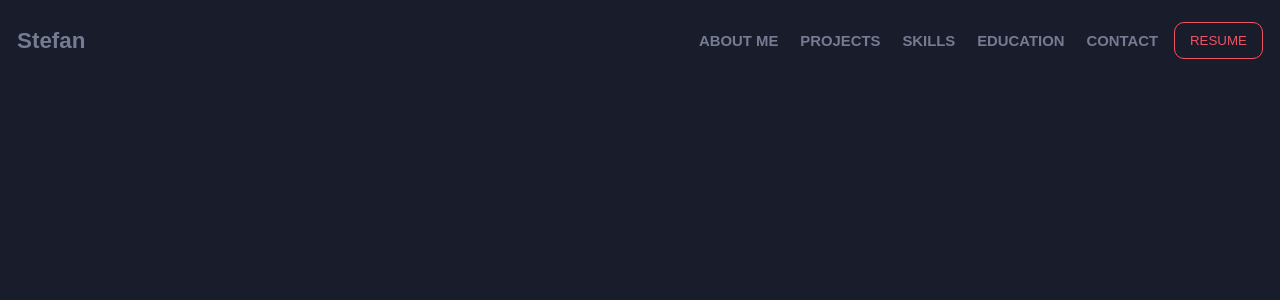
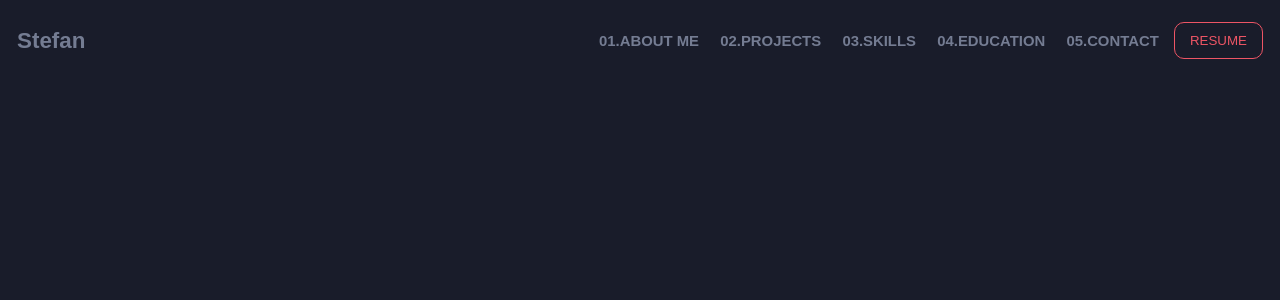
Before and after one commit to stefanwerleman/portfolio-v2, a React (Create React App) app: page / in a window 1280 px wide. Shown: the top 300 px of the page. Built offline with nearby package versions, Linux system fonts and the light colour scheme.

Commit message:
Finished nav design

```diff
--- a/src/App.css
+++ b/src/App.css
@@ -1,7 +1,22 @@
 .App {
 	background-color: #191c2a;
 	height: inherit;
+	width: inherit;
 	display: flex;
 	flex-direction: column;
 	justify-content: flex-start;
+	overflow: auto;
 }
+
+::-webkit-scrollbar {
+	width: 2px;
+}
+
+::-webkit-scrollbar-track {
+	background-color: transparent;
+}
+
+::-webkit-scrollbar-thumb {
+	border-radius: 10px;
+	background-color: #ed5565;
+}
--- a/src/components/navigation/Navigation.css
+++ b/src/components/navigation/Navigation.css
@@ -1,15 +1,17 @@
 .Navigation {
+	position: fixed;
 	background-color: transparent;
 	display: inherit;
 	flex-direction: row;
 	justify-content: space-between;
 	align-items: center;
+	width: -webkit-fill-available;
 	padding: 17px 17px 12px 17px;
 }
 
 .Menu {
 	margin: 0px 0px 0px 40px;
-	width: 570px;
+	width: 670px;
 }
 
 .MobileMenu {
@@ -42,6 +44,9 @@
 	font-weight: 600;
 	font-size: 0.93em;
 	color: #747c92;
+	display: flex;
+	flex-direction: row;
+	justify-content: center;
 }
 
 .NavLink:hover {
@@ -59,6 +64,8 @@
 	color: #ed5565;
 	border-radius: 10px;
 	padding: 10px 15px 10px 15px;
+	display: flex;
+	justify-content: center;
 }
 
 .ResumeButton p {
@@ -71,18 +78,24 @@
 	transition: 0.4s;
 }
 
-@media (max-width: 663px) {
+@media (max-width: 768px) {
+	.Navigation {
+		background-color: #191c2a;
+		box-shadow: 1px 1px 5px #000000;
+	}
+
 	.MobileMenu {
 		display: unset;
 	}
 
 	.MobileMenu:hover .NavList {
-		display: inherit;
+		display: flex;
 	}
 
 	.NavList {
 		display: none;
 		position: absolute;
+		z-index: 0;
 		top: 59px;
 		right: 0px;
 		width: 100%;
--- a/src/components/navigation/Navigation.js
+++ b/src/components/navigation/Navigation.js
@@ -5,22 +5,27 @@ import { React } from 'react';
 import { HiMenu } from 'react-icons/hi';
 
 function Navigation() {
-	const getList = () => {
+	const getNavList = () => {
 		return (
 			<div className='NavList'>
 				<button className='NavLink'>
+					<p>01.</p>
 					<p>ABOUT ME</p>
 				</button>
 				<button className='NavLink'>
+					<p>02.</p>
 					<p>PROJECTS</p>
 				</button>
 				<button className='NavLink'>
+					<p>03.</p>
 					<p>SKILLS</p>
 				</button>
 				<button className='NavLink'>
+					<p>04.</p>
 					<p>EDUCATION</p>
 				</button>
 				<button className='NavLink'>
+					<p>05.</p>
 					<p>CONTACT</p>
 				</button>
 				<button className='ResumeButton'>
@@ -33,10 +38,10 @@ function Navigation() {
 	return (
 		<div className='Navigation'>
 			<span className='NavHeader'>Stefan</span>
-			<span className='Menu'>{getList()}</span>
+			<span className='Menu'>{getNavList()}</span>
 			<span className='MobileMenu'>
 				<HiMenu id='menu-icon' />
-				{getList()}
+				{getNavList()}
 			</span>
 		</div>
 	);
--- a/src/index.css
+++ b/src/index.css
@@ -2,6 +2,7 @@ html,
 body {
 	font-family: 'Robot', sans-serif;
 	height: 100%;
+	width: 100%;
 	padding: 0px;
 	margin: 0px;
 }
```
